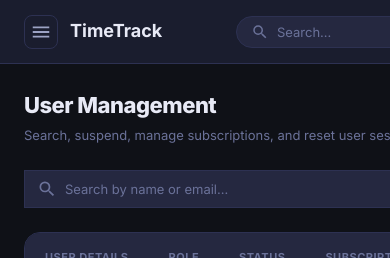
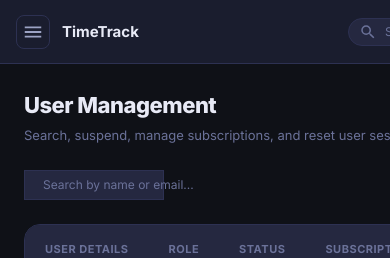
Before and after one commit to m-rubinkaiser/time-traker, a React (Vite) app in the folder client/: page /admin/users in a window 390 px wide. Shown: the top 258 px of the page. Built offline with nearby package versions, Linux system fonts and the light colour scheme; no server answers; sample sign-in values are in the browser's storage.

Commit message:
feat: add initial styles for the todolist client application

```diff
--- a/client/src/index.css
+++ b/client/src/index.css
@@ -1230,7 +1230,14 @@ td {
 /* Responsive */
 @media (max-width: 900px) {
   .main-content { margin-left: 0; }
-  .sidebar { transform: translateX(-100%); }
+  .sidebar {
+    transform: translateX(-100%);
+    width: 280px !important;
+    max-width: 80vw !important;
+    height: 100% !important;
+    height: -webkit-fill-available !important;
+    bottom: 0 !important;
+  }
   .sidebar.open { transform: translateX(0); }
   .stats-grid { grid-template-columns: repeat(2, 1fr); }
   .charts-grid { grid-template-columns: 1fr; }
@@ -1239,6 +1246,26 @@ td {
   .form-row-3 { grid-template-columns: 1fr; }
 }
 
+@media (max-width: 600px) {
+  .topbar {
+    padding: 0 16px !important;
+  }
+  .topbar-title {
+    font-size: 15px !important;
+  }
+  .topbar-subtitle {
+    display: none !important;
+  }
+  .topbar-search {
+    min-width: 100px !important;
+    max-width: 140px !important;
+    padding: 4px 10px !important;
+  }
+  .topbar-search input {
+    font-size: 12px !important;
+  }
+}
+
 @media (max-width: 480px) {
   .stats-grid { grid-template-columns: 1fr; }
   .auth-page { padding: 16px; }
```
